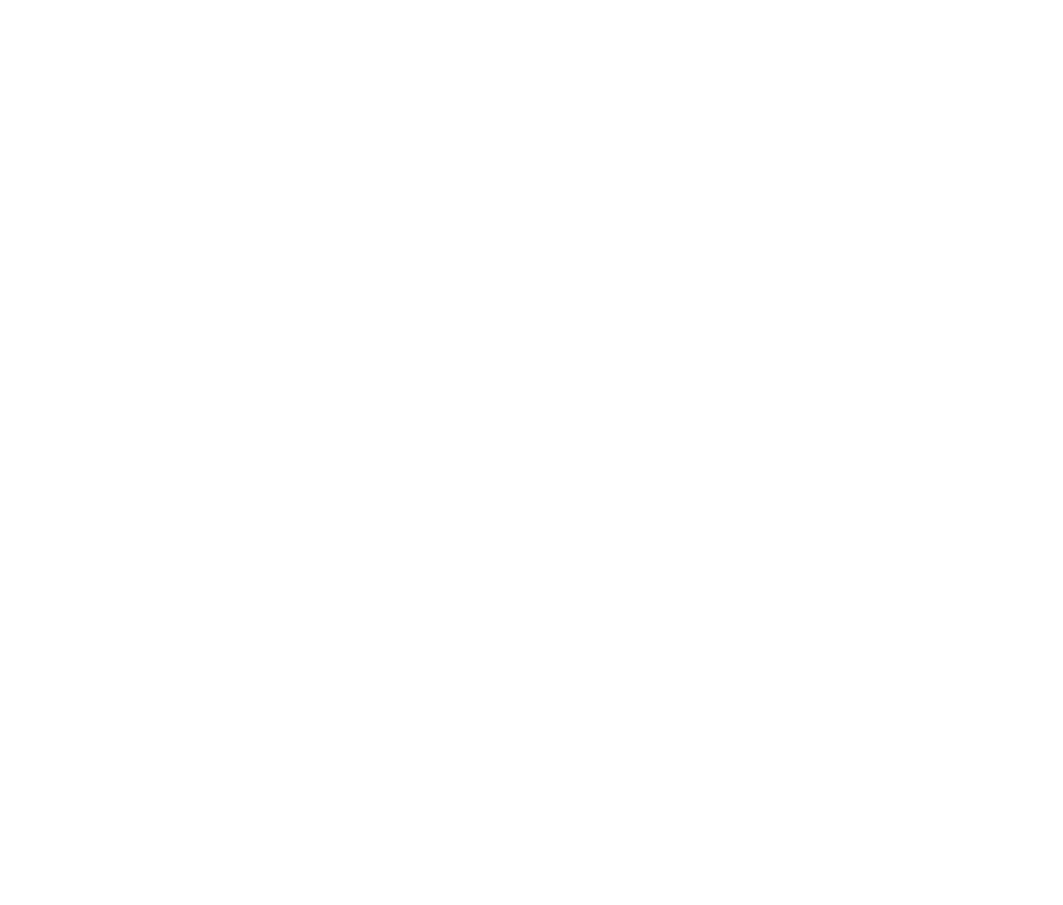
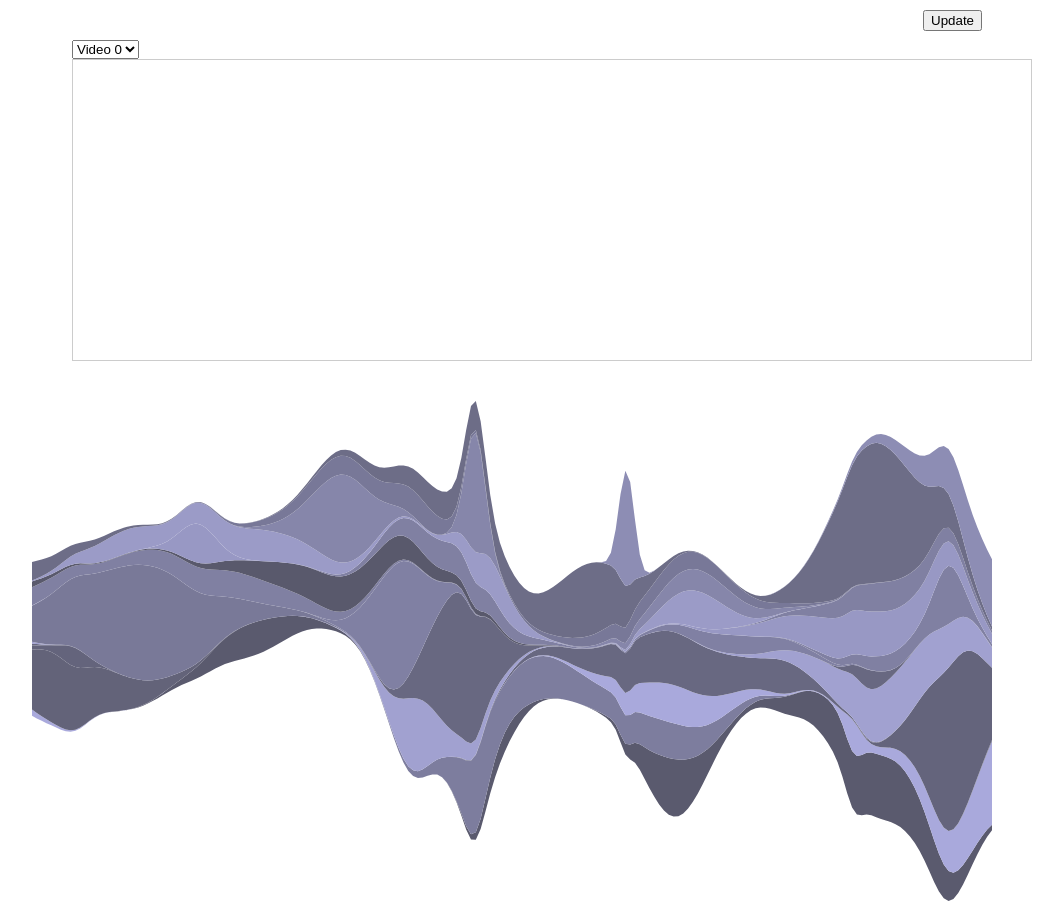
Before and after one commit to yunda/mavens-social-interactions, a plain HTML site: page index.html in a window 1280 px wide. Shown: the whole page, without its empty margins (128-1191 px from the left). Before the commit the page ends 800 px from the top, so only its background shows below. Drawn offline with Linux system fonts and the light colour scheme.

Commit message:
Started working with data

```diff
--- a/css/style.css
+++ b/css/style.css
@@ -0,0 +1,10 @@
+#main{
+    width: 960px;
+    margin: 0 auto;
+    padding: 40px;
+}
+
+#graph{
+    height: 300px;
+    border: 1px solid #ccc;
+}
--- a/index.html
+++ b/index.html
@@ -5,8 +5,107 @@
         <title>Mavens of London</title>
         <link rel="stylesheet" href="./css/reset.css" />
         <link rel="stylesheet" href="./css/style.css" />
+        <script src="./js/libs/d3.min.js"></script>
     </head>
     <body>
-        <div id="main_container"></div>
+        <section id="main">
+            <select id="video_select"></select>
+
+            <section id="options_bar"></section>
+            <section id="graph"></section>
+            <section id="brands_holder">
+
+            </section>
+        </section>
+
+        <style>
+
+        body {
+          font-family: "Helvetica Neue", Helvetica, Arial, sans-serif;
+          margin: auto;
+          position: relative;
+          width: 960px;
+        }
+
+        button {
+          position: absolute;
+          right: 10px;
+          top: 10px;
+        }
+
+        </style>
+        <button onclick="transition()">Update</button>
+
+        <script src="./js/app.js"></script>
+
+        <script>
+
+            var n = 20, // number of layers
+                m = 200, // number of samples per layer
+                stack = d3.layout.stack().offset("wiggle"),
+                layers0 = stack(d3.range(n).map(function() { return bumpLayer(m); })),
+                layers1 = stack(d3.range(n).map(function() { return bumpLayer(m); }));
+
+            var width = 960,
+                height = 500;
+
+            var x = d3.scale.linear()
+                .domain([0, m - 1])
+                .range([0, width]);
+
+            var y = d3.scale.linear()
+                .domain([0, d3.max(layers0.concat(layers1), function(layer) { return d3.max(layer, function(d) { return d.y0 + d.y; }); })])
+                .range([height, 0]);
+
+            var color = d3.scale.linear()
+                .range(["#aad", "#556"]);
+
+            var area = d3.svg.area()
+                .x(function(d) { return x(d.x); })
+                .y0(function(d) { return y(d.y0); })
+                .y1(function(d) { return y(d.y0 + d.y); });
+
+            var svg = d3.select("body").append("svg")
+                .attr("width", width)
+                .attr("height", height);
+
+            svg.selectAll("path")
+                .data(layers0)
+              .enter().append("path")
+                .attr("d", area)
+                .style("fill", function() { return color(Math.random()); });
+
+            function transition() {
+              d3.selectAll("path")
+                  .data(function() {
+                    console.log(layers1);
+                    var d = layers1;
+                    layers1 = layers0;
+                    return layers0 = d;
+                  })
+                .transition()
+                  .duration(2500)
+                  .attr("d", area);
+            }
+
+            // Inspired by Lee Byron's test data generator.
+            function bumpLayer(n) {
+
+              function bump(a) {
+                var x = 1 / (.1 + Math.random()),
+                    y = 2 * Math.random() - .5,
+                    z = 10 / (.1 + Math.random());
+                for (var i = 0; i < n; i++) {
+                  var w = (i / n - y) * z;
+                  a[i] += x * Math.exp(-w * w);
+                }
+              }
+
+              var a = [], i;
+              for (i = 0; i < n; ++i) a[i] = 0;
+              for (i = 0; i < 5; ++i) bump(a);
+              return a.map(function(d, i) { return {x: i, y: Math.max(0, d)}; });
+            }
+        </script>
     </body>
 </html>
--- /dev/null
+++ b/js/app.js
@@ -0,0 +1,28 @@
+;(function (d3, w, d){
+
+    var data = d3.json('./data.json', init),
+        main = d3.select('#main'),
+        graph = d3.select('#graph'),
+        videoSelect = d3.select('#video_select'),
+        svg = graph.append('svg')
+        .attr('height', 300);
+
+
+    function init (err, data){
+
+        var videoNames = data.map(function (item, i){
+                return item.name;
+            }),
+            videoUpdate = videoSelect.selectAll('options').data(videoNames);
+
+
+        videoUpdate.enter().append('option').text(function (d){
+                return d;
+            });
+
+
+        console.dir(data);
+
+    }
+
+})(d3, window, document);
```
Also changed, not shown: data.json (renamed from Maves_FE_Developer_test_data.json).
